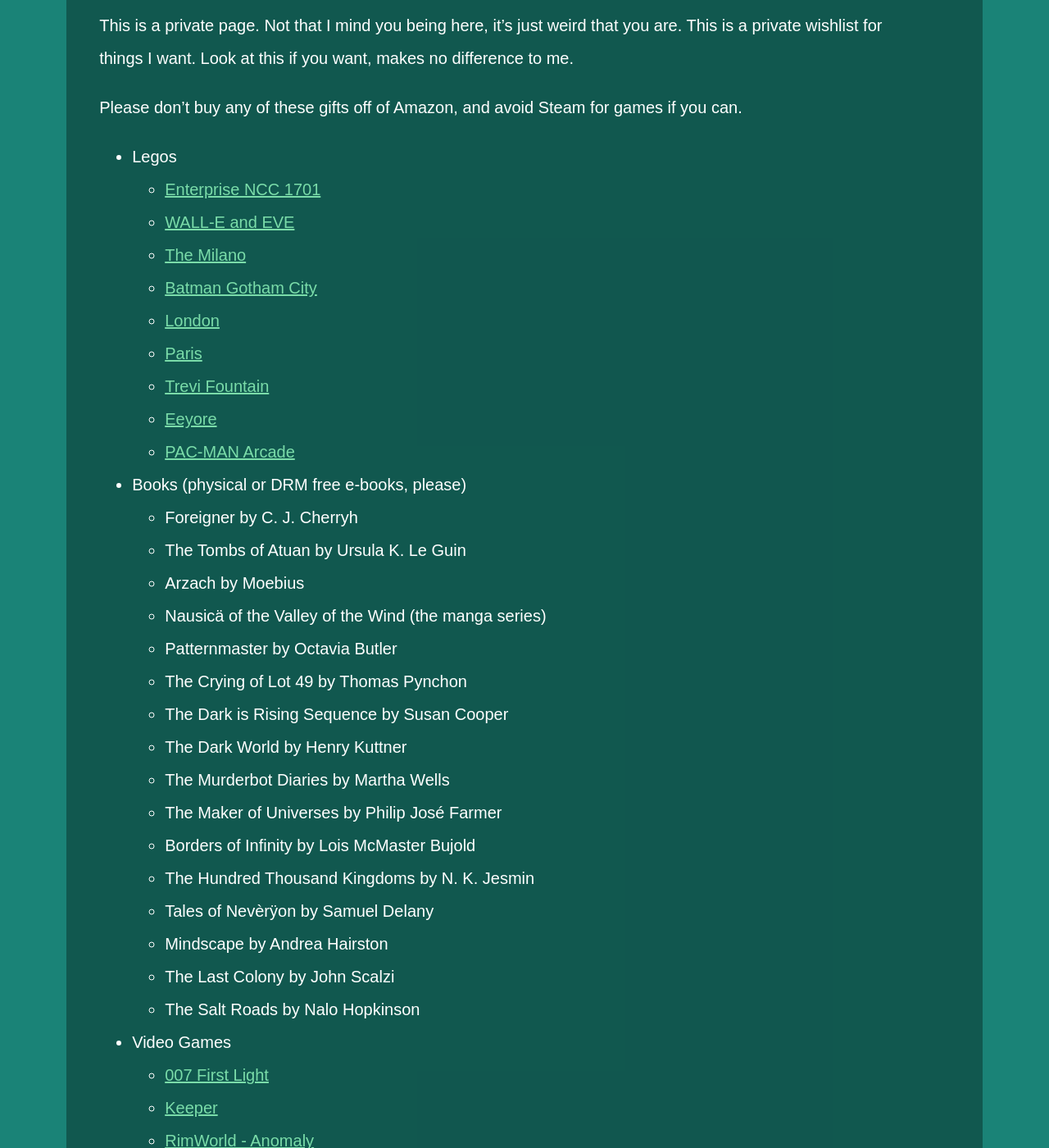
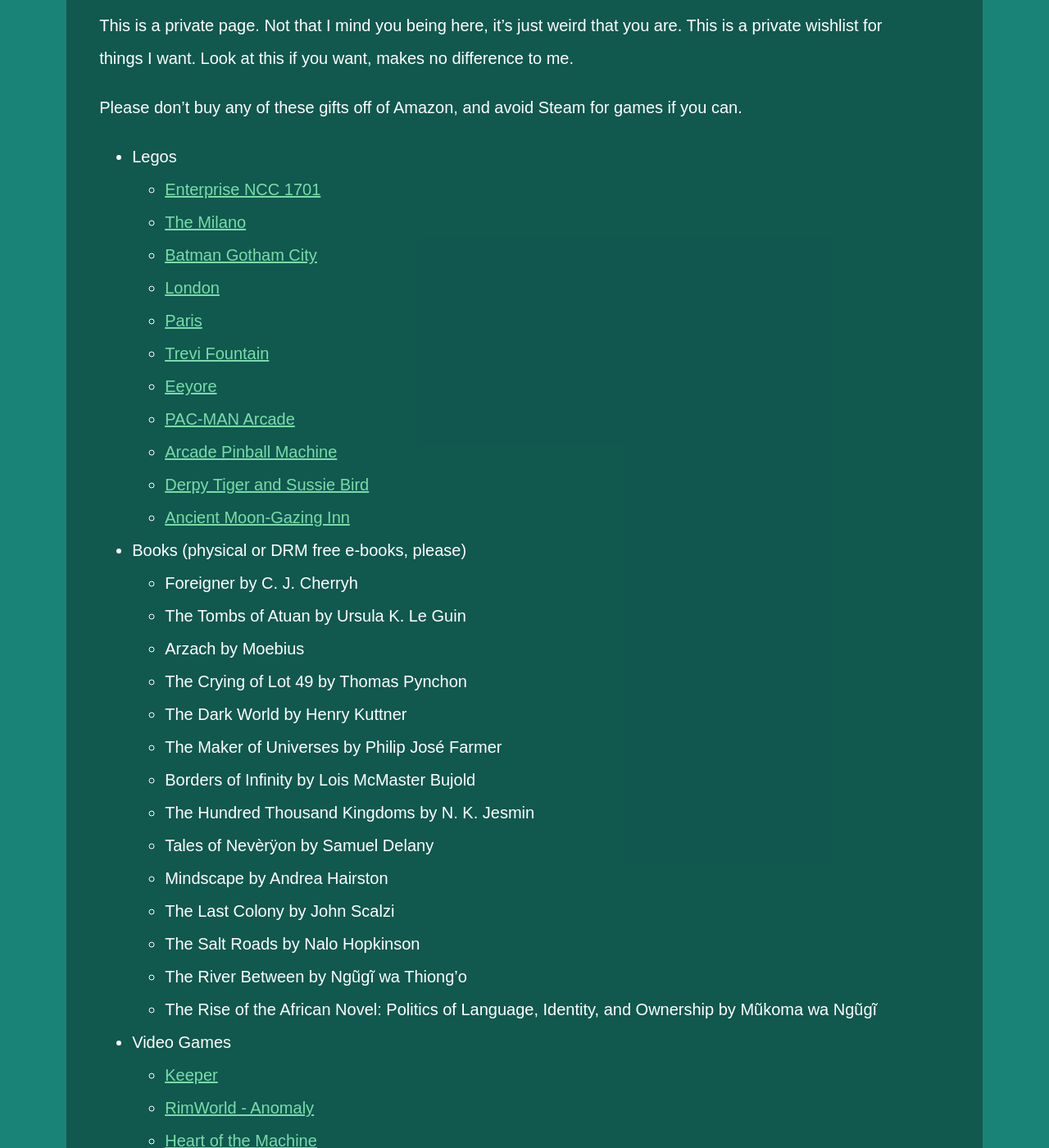
Before and after one commit to ambiguousname/ambiguousname.github.io, a Jekyll site: the page built from assets/wishlist.md, in a window 1280 px wide and 1400 px high, scrolled down 219 px. Shown: the whole window at 82% size. Built offline with Jekyll 4.4.1, drawn with Linux system fonts in a browser that asks for light colours; some of the changed text lies outside the part shown.

Commit message:
Update list

```diff
--- a/assets/wishlist.md
+++ b/assets/wishlist.md
@@ -9,7 +9,6 @@
 
 - Legos
 	- [Enterprise NCC 1701](https://www.lego.com/en-us/product/star-trek-u-s-s-enterprise-ncc-1701-d-10356)
-	- [WALL-E and EVE](https://www.lego.com/en-us/product/wall-e-and-eve-43279)
 	- [The Milano](https://www.lego.com/en-us/product/guardians-of-the-galaxy-the-milano-76286)
 	- [Batman Gotham City](https://www.lego.com/en-us/product/batman-the-animated-series-gotham-city-76271)
 	- [London](https://www.lego.com/en-us/product/london-21034)
@@ -17,16 +16,15 @@
 	- [Trevi Fountain](https://www.lego.com/en-us/product/trevi-fountain-21062)
 	- [Eeyore](https://www.lego.com/en-us/product/eeyore-40797)
 	- [PAC-MAN Arcade](https://www.lego.com/en-us/product/pac-man-arcade-10323)
+	- [Arcade Pinball Machine](https://www.lego.com/en-us/product/arcade-pinball-machine-11374)
+	- [Derpy Tiger and Sussie Bird](https://www.lego.com/en-us/product/derpy-tiger-and-sussie-bird-72537)
+	- [Ancient Moon-Gazing Inn](https://www.lego.com/en-us/product/ancient-moon-gazing-inn-80121)
 - Books (physical or DRM free e-books, please)
 	- Foreigner by C. J. Cherryh
 	- The Tombs of Atuan by Ursula K. Le Guin
 	- Arzach by Moebius
-	- Nausicä of the Valley of the Wind (the manga series)
-	- Patternmaster by Octavia Butler
 	- The Crying of Lot 49 by Thomas Pynchon
-	- The Dark is Rising Sequence by Susan Cooper
 	- The Dark World by Henry Kuttner
-	- The Murderbot Diaries by Martha Wells
 	- The Maker of Universes by Philip José Farmer
 	- Borders of Infinity by Lois McMaster Bujold
 	- The Hundred Thousand Kingdoms by N. K. Jesmin
@@ -34,16 +32,13 @@
 	- Mindscape by Andrea Hairston
 	- The Last Colony by John Scalzi
 	- The Salt Roads by Nalo Hopkinson
+	- The River Between by Ngũgĩ wa Thiong'o
+	- The Rise of the African Novel: Politics of Language, Identity, and Ownership by Mũkoma wa Ngũgĩ
 - Video Games
-	- [007 First Light](https://store.steampowered.com/app/3768760/007_First_Light/)
 	- [Keeper](https://store.steampowered.com/app/3043580/Keeper?snr=1_25_4__318)
 	- [RimWorld - Anomaly](https://store.steampowered.com/app/2380740/RimWorld__Anomaly?snr=1_25_4__318)
 	- [Heart of the Machine](https://store.steampowered.com/app/2001070/Heart_of_the_Machine/)
 	- [Shadows Over Loathing](https://store.steampowered.com/app/1939160/Shadows_Over_Loathing?snr=1_25_4__318)
-- Baking
-	- Stand Mixer
-	- More cookbooks
-	- More tall metal bowls
 - Board Games
 	- Anything from [Always Checkers Publishing](https://alwayscheckers.com/)
 		- Already have A Complicated Profession and LAST SENTINELS
```
